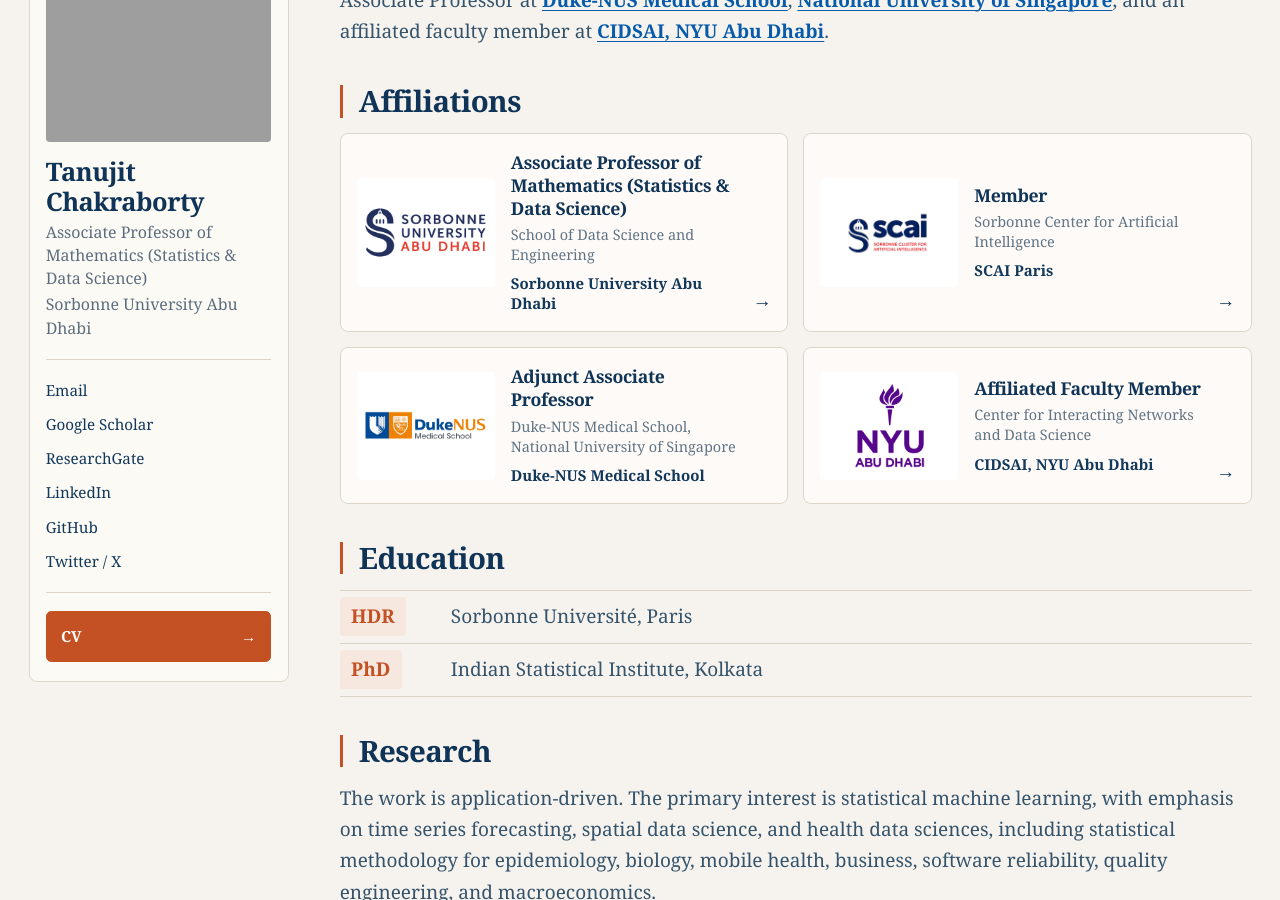
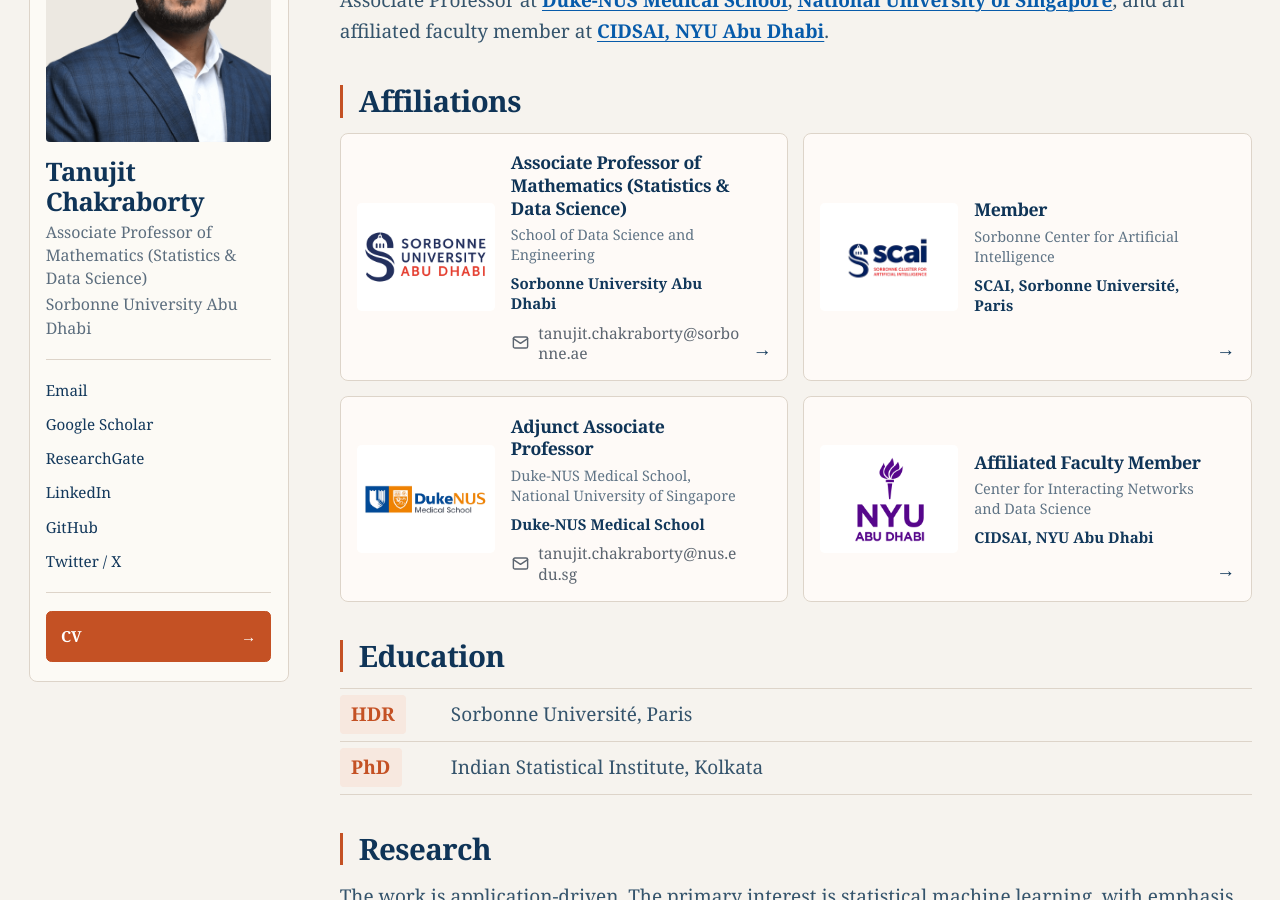
Before and after one commit to ctanujit/ctanujit.github.io, a Jekyll site: the page built from index.md, in a window 1280 px wide and 900 px high, scrolled down 275 px. Built offline with Jekyll 4.4.1, drawn with Linux system fonts in a browser that asks for light colours; some web fonts are replaced; grey boxes are pictures that could not be loaded.

Commit message:
Modify profile and affiliation details in home.yml
Updated personal information and affiliations, including email addresses and institution names. Corrected text for consistency and clarity in various sections.

```diff
--- a/_data/home.yml
+++ b/_data/home.yml
@@ -2,7 +2,7 @@ profile:
   name: Tanujit Chakraborty
   title: Associate Professor of Mathematics (Statistics & Data Science)
   institution: Sorbonne University Abu Dhabi
-  image: /assets/images/home/portrait.jpg
+  image: assets/images/home/Tanujit_Image.png
   image_alt: Tanujit Chakraborty
   cv_url: /cv/
   full_image: /assets/images/home/portrait.jpg
@@ -32,24 +32,28 @@ affiliations:
   url: https://www.sorbonne.ae/team/tanujit-chakraborty
   logo: /assets/images/home/affiliations/sorbonne-abu-dhabi.png
   logo_alt: Sorbonne University Abu Dhabi
+  email: tanujit.chakraborty@sorbonne.ae
 - title: Member
   subtitle: Sorbonne Center for Artificial Intelligence
-  institution: SCAI Paris
+  institution: SCAI, Sorbonne Université, Paris
   url: https://scai.sorbonne-universite.fr/people/chakraborty-tanujit
   logo: /assets/images/home/affiliations/scai-paris.png
   logo_alt: Sorbonne Center for Artificial Intelligence
+  email: ''
 - title: Adjunct Associate Professor
   subtitle: Duke-NUS Medical School, National University of Singapore
   institution: Duke-NUS Medical School
   url: ''
   logo: /assets/images/home/affiliations/duke-nus.png
   logo_alt: Duke-NUS Medical School
+  email: tanujit.chakraborty@nus.edu.sg
 - title: Affiliated Faculty Member
   subtitle: Center for Interacting Networks and Data Science
   institution: CIDSAI, NYU Abu Dhabi
   url: https://www.cids.ai/
   logo: /assets/images/home/affiliations/nyu-abu-dhabi.png
   logo_alt: NYU Abu Dhabi
+  email: ''
 education:
 - degree: HDR
   institution: Sorbonne Université, Paris
@@ -66,7 +70,7 @@ news:
 - date: Jul 15, 2026
   text: My 1st PhD student, Shovon Sengupta, has been awarded the Best Outstanding Thesis Award by BITS Pilani, India.
 - date: Jul 01, 2026
-  text: My PhD student Rajdeep Pathak received the Best Student Presentation Award at the 46th ISF, Montreal, Canada.
+  text: My PhD student, Rajdeep Pathak, received the Best Student Presentation Award at the 46th ISF, Montreal, Canada.
 - date: Jun 21, 2026
   text: Our paper on Spatiotemporal Regression (stengression) got accepted in TMLR.
 - date: Jun 06, 2026
@@ -76,7 +80,7 @@ news:
 - date: Mar 16, 2026
   text: Our paper on Benchmarking Survival Models got accepted in Health Data Science.
 - date: Mar 03, 2026
-  text: Our paper published in Expert Systems received a Top cited paper award.
+  text: Our paper published in Expert Systems received a Top Cited Paper award.
 - date: Feb 26, 2026
   text: My 1st PhD student, Shovon Sengupta, defended his PhD thesis at BITS Pilani, India.
 highlights:
```
